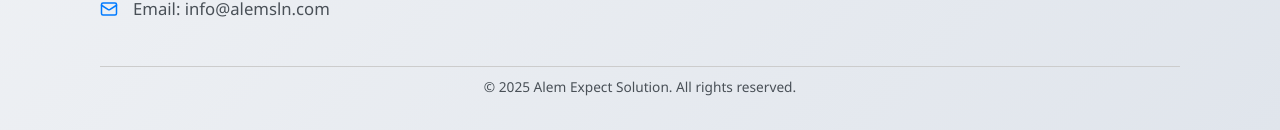
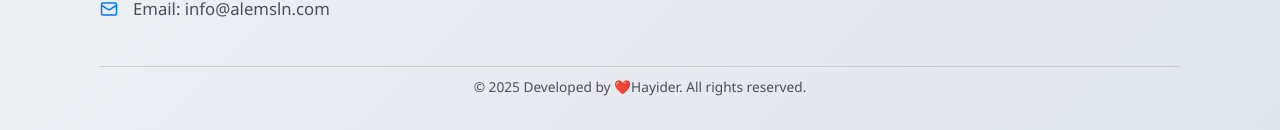
Before and after one commit to HayiderHasan18/hospital_queue_system, a React (Vite) app in the folder client/: page / in a window 1280 px wide. Shown: the part 6455-6585 px from the top of the page. Built offline with nearby package versions, Linux system fonts and the light colour scheme; no server answers.

Commit message:
some footer changed

```diff
--- a/client/src/Components/LandingPage/Footer.jsx
+++ b/client/src/Components/LandingPage/Footer.jsx
@@ -84,7 +84,7 @@
 
       {/* Copyright */}
       <div className="copyright text-center">
-        <p>&copy; {currentYear} Alem Expect Solution. All rights reserved.</p>
+        <p>&copy; {currentYear} Developed by ❤️Hayider. All rights reserved.</p>
       </div>
     </div>
   </footer>
```
